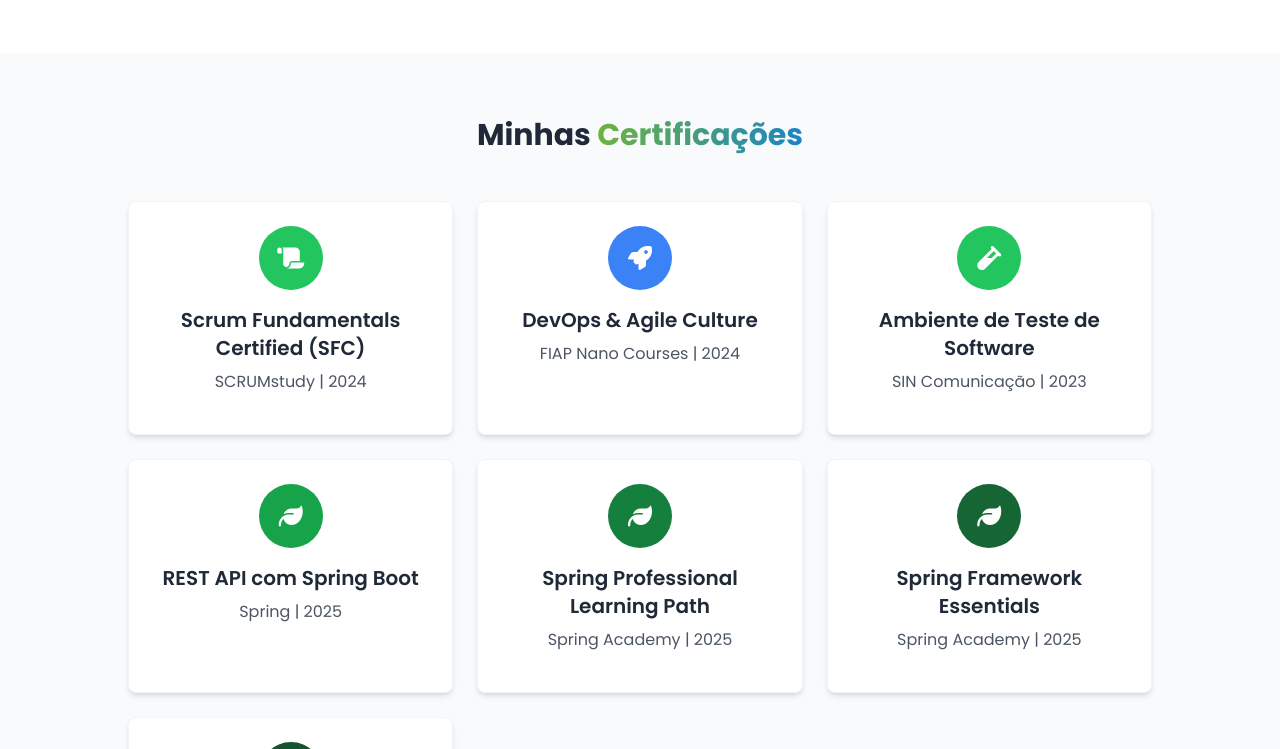
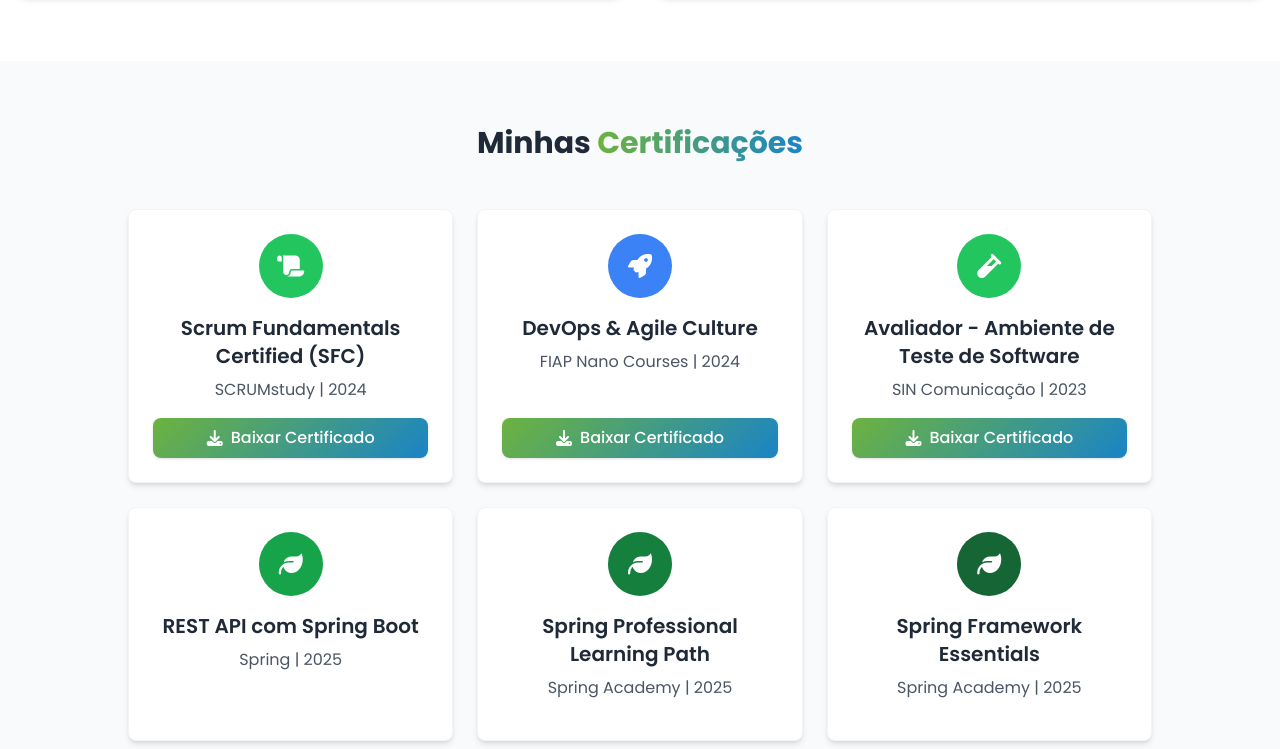
Before and after one commit to bncgabriel/My-Portfolio, a plain HTML site: page index.html in a window 1280 px wide. Shown: the part 2733-3482 px from the top of the page. Drawn offline with nearby package versions, Linux system fonts and the light colour scheme.

Commit message:
Feat: Adding functionalities

```diff
--- a/index.html
+++ b/index.html
@@ -110,6 +110,10 @@
                         </a>
                         <a href="https://github.com/bncgabriel" target="_blank" class="bg-gray-800 text-white px-4 py-2 rounded-lg hover:bg-gray-900 transition flex items-center">
                             <i class="fab fa-github mr-2"></i> GitHub
+                        </a>
+                        <a href="assets/docs/Curriculo_Gabriel_Benicio.pdf" download
+                            class="gradient-bg text-white px-6 py-3 rounded-lg font-medium flex items-center hover:opacity-90 transition shadow">
+                            <i class="fas fa-file-download mr-2"></i> Baixar Currículo
                         </a>
                     </div>
                 </div>
@@ -300,37 +304,49 @@
         </div>
     </section>
 
-    <section class="py-16 bg-gray-50">
+    <section id="certificacoes" class="py-16 bg-gray-50">
         <div class="container mx-auto px-4">
-            <h2 class="text-3xl font-bold text-center text-gray-800 mb-12">Minhas <span class="gradient-text">Certificações</span></h2>
-
+            <h2 class="text-3xl font-bold text-center text-gray-800 mb-12">
+                Minhas <span class="gradient-text">Certificações</span>
+            </h2>
             <div class="grid grid-cols-1 md:grid-cols-3 gap-6 max-w-5xl mx-auto">
-                <div class="bg-white rounded-lg shadow-md p-6 border border-gray-100">
+                <div class="bg-white rounded-lg shadow-md p-6 border border-gray-100 flex flex-col">
                     <div class="w-16 h-16 bg-green-500 rounded-full flex items-center justify-center mb-4 mx-auto">
                         <i class="fas fa-scroll text-white text-2xl"></i>
                     </div>
                     <h3 class="text-xl font-semibold text-center text-gray-800 mb-2">Scrum Fundamentals Certified (SFC)</h3>
                     <p class="text-gray-600 text-center mb-4">SCRUMstudy | 2024</p>
+                    <a href="assets/certificados/Scrum_Fundamentals_Certified.pdf" download
+                       class="mt-auto gradient-bg text-white px-4 py-2 rounded-lg font-medium flex items-center justify-center hover:opacity-90 transition shadow">
+                        <i class="fas fa-download mr-2"></i> Baixar Certificado
+                    </a>
                 </div>
 
-                <div class="bg-white rounded-lg shadow-md p-6 border border-gray-100">
+                <div class="bg-white rounded-lg shadow-md p-6 border border-gray-100 flex flex-col">
                     <div class="w-16 h-16 bg-blue-500 rounded-full flex items-center justify-center mb-4 mx-auto">
                         <i class="fas fa-rocket text-white text-2xl"></i>
                     </div>
                     <h3 class="text-xl font-semibold text-center text-gray-800 mb-2">DevOps & Agile Culture</h3>
                     <p class="text-gray-600 text-center mb-4">FIAP Nano Courses | 2024</p>
+                    <a href="assets/certificados/DevOps_Agile_Culture.png" download
+                       class="mt-auto gradient-bg text-white px-4 py-2 rounded-lg font-medium flex items-center justify-center hover:opacity-90 transition shadow">
+                        <i class="fas fa-download mr-2"></i> Baixar Certificado
+                    </a>
                 </div>
 
-                <div class="bg-white rounded-lg shadow-md p-6 border border-gray-100">
+                <div class="bg-white rounded-lg shadow-md p-6 border border-gray-100 flex flex-col">
                     <div class="w-16 h-16 bg-green-500 rounded-full flex items-center justify-center mb-4 mx-auto">
                         <i class="fas fa-vial text-white text-2xl"></i>
                     </div>
-                    <h3 class="text-xl font-semibold text-center text-gray-800 mb-2">Ambiente de Teste de Software</h3>
+                    <h3 class="text-xl font-semibold text-center text-gray-800 mb-2">Avaliador - Ambiente de Teste de Software</h3>
                     <p class="text-gray-600 text-center mb-4">SIN Comunicação | 2023</p>
+                    <a href="assets/certificados/Ambiente_de_Teste_de_Software.png" download
+                       class="mt-auto gradient-bg text-white px-4 py-2 rounded-lg font-medium flex items-center justify-center hover:opacity-90 transition shadow">
+                        <i class="fas fa-download mr-2"></i> Baixar Certificado
+                    </a>
                 </div>
 
-                <!-- Certificações Spring -->
-                <div class="bg-white rounded-lg shadow-md p-6 border border-gray-100">
+                <div class="bg-white rounded-lg shadow-md p-6 border border-gray-100 flex flex-col">
                     <div class="w-16 h-16 bg-green-600 rounded-full flex items-center justify-center mb-4 mx-auto">
                         <i class="fas fa-leaf text-white text-2xl"></i>
                     </div>
@@ -338,29 +354,31 @@
                     <p class="text-gray-600 text-center mb-4">Spring | 2025</p>
                 </div>
 
-                <div class="bg-white rounded-lg shadow-md p-6 border border-gray-100">
+                <div class="bg-white rounded-lg shadow-md p-6 border border-gray-100 flex flex-col">
                     <div class="w-16 h-16 bg-green-700 rounded-full flex items-center justify-center mb-4 mx-auto">
                         <i class="fas fa-leaf text-white text-2xl"></i>
                     </div>
                     <h3 class="text-xl font-semibold text-center text-gray-800 mb-2">Spring Professional Learning Path</h3>
                     <p class="text-gray-600 text-center mb-4">Spring Academy | 2025</p>
+
+                    </a>
                 </div>
 
-                <div class="bg-white rounded-lg shadow-md p-6 border border-gray-100">
+                <div class="bg-white rounded-lg shadow-md p-6 border border-gray-100 flex flex-col">
                     <div class="w-16 h-16 bg-green-800 rounded-full flex items-center justify-center mb-4 mx-auto">
                         <i class="fas fa-leaf text-white text-2xl"></i>
                     </div>
                     <h3 class="text-xl font-semibold text-center text-gray-800 mb-2">Spring Framework Essentials</h3>
                     <p class="text-gray-600 text-center mb-4">Spring Academy | 2025</p>
-                </div>
+                    </div>
 
-                <div class="bg-white rounded-lg shadow-md p-6 border border-gray-100">
+                <div class="bg-white rounded-lg shadow-md p-6 border border-gray-100 flex flex-col">
                     <div class="w-16 h-16 bg-green-900 rounded-full flex items-center justify-center mb-4 mx-auto">
                         <i class="fas fa-leaf text-white text-2xl"></i>
                     </div>
                     <h3 class="text-xl font-semibold text-center text-gray-800 mb-2">Spring Boot</h3>
                     <p class="text-gray-600 text-center mb-4">Spring Academy | 2025</p>
-                </div>
+                    </div>
             </div>
         </div>
     </section>
```
Also changed, not shown: assets/docs/Ambiente_de_Teste_de_Software.png (added), assets/docs/DevOps_Agile_Culture.png (added), 1 other file.
